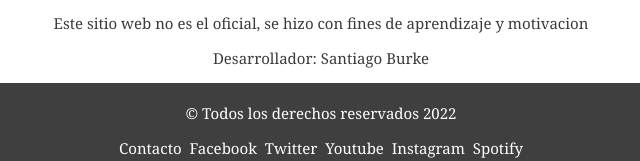
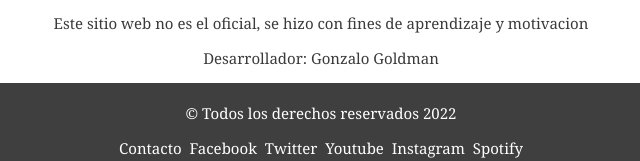
Before and after one commit to gonzagoldman/biografiaAC, a plain HTML site: page sections/contacto.html in a window 1280 px wide. Shown: the part 748-909 px from the top of the page, 319-959 px from the left. Drawn offline with Linux system fonts and the light colour scheme.

Commit message:
Arreglando contacto

```diff
--- a/sections/contacto.html
+++ b/sections/contacto.html
@@ -68,7 +68,7 @@
         </form>
         <div class="info-sitio">
         <p>Este sitio web no es el oficial, se hizo con fines de aprendizaje y motivacion</p>
-        <p>Desarrollador: Santiago Burke</p>
+        <p>Desarrollador: Gonzalo Goldman</p>
         </div>
     </section>
 
```
